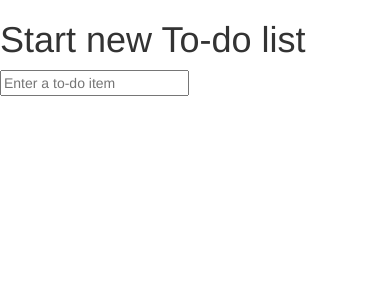
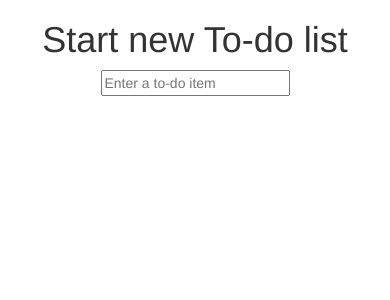
Before and after one commit to mileto94/TestingGoat, a Django app: page / in a window 390 px wide. Shown: the top 300 px of the page. Run offline with Django 3.2, Linux system fonts and the light colour scheme; some libraries are stand-ins or nearby versions.

Commit message:
Fix lists.html so it extends base.html

```diff
--- a/superlists/functional_tests/tests.py
+++ b/superlists/functional_tests/tests.py
@@ -21,7 +21,7 @@ class NewVisitorTest(LiveServerTestCase):
 
         header_text = self.browser.find_element_by_tag_name("h1").text
         self.assertIn("To-Do", self.browser.title)
-        self.assertIn("To-Do", header_text)
+        self.assertIn("To-do", header_text)
 
     def test_entering_second_person(self):
         self.browser.get(self.live_server_url)
--- a/superlists/lists/templates/base.html
+++ b/superlists/lists/templates/base.html
@@ -2,21 +2,34 @@
 <html>
 <head>
   <title>To-Do lists</title>
+  <metha name="viewport" content="width=device-width, initial-scale=1.0">
 </head>
 <body>
+<div class="container">
 
-  <h1>{% block header_text %}{% endblock %}</h1>
+  <div class="row">
+    <div class="col-md-6 col-md-offset-3">
+      <div class="text-center">
+        <h1>{% block header_text %}{% endblock %}</h1>
+        <form method="POST" action="{% block form_action %}{% endblock %}">
+          <input name="item_text" id="id_new_item" placeholder="Enter a to-do item"/>
+            {% csrf_token %}
+        </form>
+      </div>
+    </div>
+  </div>
 
-    <form method="POST" action="{% block form_action %} {% endblock %}">
-      <input name="item_text" id="id_new_item" placeholder="Enter a to-do item"/>
-        {% csrf_token %}
-    </form>
+  <div class="row">
+    <div class="col-md-6 col-md-offset-3">
+      {% block table %}
+      {% endblock %}
+    </div>
+  </div>
 
-    {% block table %}
-    {% endblock %}
+</div>
 
   <!-- Latest compiled and minified CSS -->
-  <link rel="stylesheet" href="http://maxcdn.bootstrapcdn.com/bootstrap/3.2.0/css/bootstrap.min.css">
+  <link rel="stylesheet" href="http://maxcdn.bootstrapcdn.com/bootstrap/3.2.0/css/bootstrap.min.css" media="screen">
 
   <!-- Optional theme -->
   <link rel="stylesheet" href="http://maxcdn.bootstrapcdn.com/bootstrap/3.2.0/css/bootstrap-theme.min.css">
--- a/superlists/lists/templates/list.html
+++ b/superlists/lists/templates/list.html
@@ -1,3 +1,5 @@
+{% extends "base.html" %}
+
 {% block header_text %}Your To-Do lists{% endblock %}
 
 {% block form_action %}/lists/{{ list.id }}/add_item{% endblock %}
```
